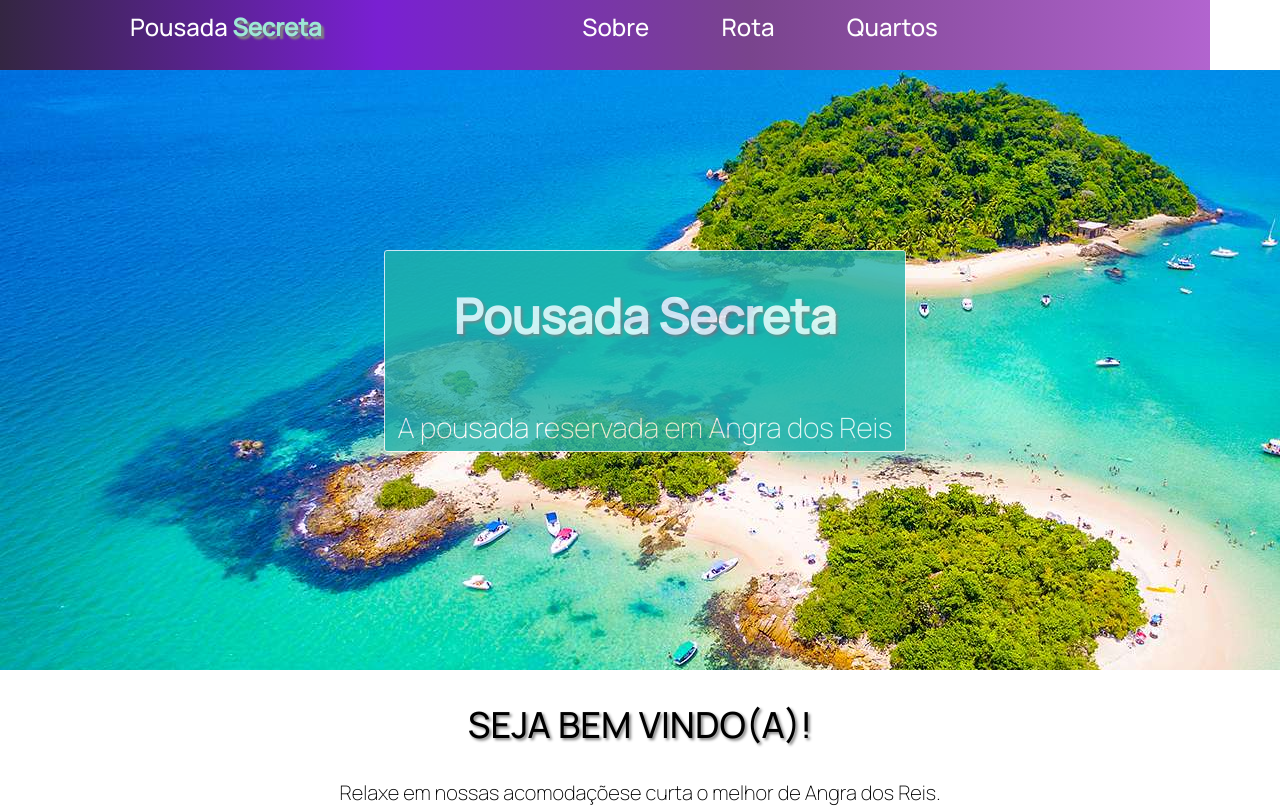
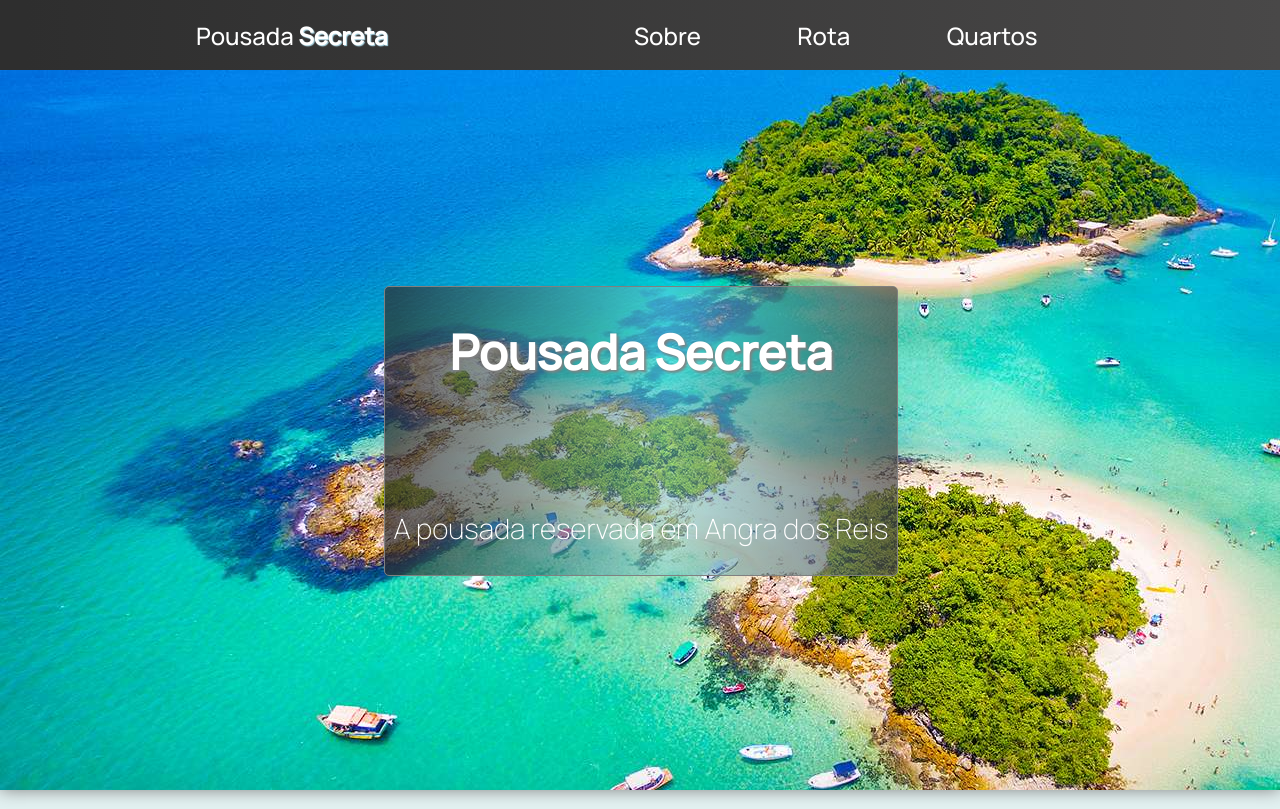
Before and after one commit to CarlosDiones96/Pousada-web, a plain HTML site: page index.htm in a window 1280 px wide. Shown: the top 809 px of the page. Drawn offline with Linux system fonts and the light colour scheme.

Commit message:
mudanca layout

```diff
--- a/estilo.css
+++ b/estilo.css
@@ -12,9 +12,25 @@ font-family: 'Manrope', sans-serif;
     font-weight: 400;
     text-transform: uppercase;
     text-shadow: gray 2px 2px 3px;
+
 }
 
 /*------------------------------------------------*/
+
+.home-link{
+    margin-left: 15%;
+    padding: 15px 4px;
+}
+
+.home-link:hover{
+    background: rgb(150,25,139);
+    background: linear-gradient(90deg, rgba(150,25,139) 0%, rgba(106,209,209) 90%);
+    color: black;
+    border-top-left-radius: 30px;
+    border-bottom-right-radius:60px;
+    border-left: 5px solid white;
+    box-sizing: border-box;
+}
 
 body{
     margin: 0;
@@ -23,65 +39,90 @@ body{
     font-family: 'Manrope', sans-serif;
     font-weight:200;
 
+    background: #e2f1f1;
+
 }
 
 header{
+    display: flex;
+    flex-direction: row;
+    justify-content: space-around;
+    align-items: center;
+    font-size: 24px;
+    margin: -70px auto auto;
+    background: black;
     height: 70px;
     position: fixed;
-
-    margin-left:0;
-
     width: 100%;
     z-index:100;
 
-    margin: -70px;
-
-    background: rgb(39,39,39);
-    background: linear-gradient(90deg, rgba(39,39,39,1) 0%, rgba(121,32,210,1) 35%, rgba(121,68,141,1) 64%, rgba(178,100,207,1) 100%);
+    background: rgb(46,46,46);
+    background: linear-gradient(90deg, rgba(46,46,46,1) 2%, rgba(73,72,72,1) 100%);
 
 }
 
 .header-links{
     width: 500px;
     display: flex;
-    justify-content: space-evenly;
+    justify-content: space-around;
+    margin: auto;
+    align-items: center;
+}
+
+.header-links a{
+    padding: 15px 20px;
+}
+
+.header-links a:hover{
+    text-align: center;
+    padding: 18px 20px;
+
+
+    background: rgb(70,200,162);
+    background: linear-gradient(281deg, rgba(70,200,162,1) 0%, rgba(7,203,145,1) 26%, rgb(22, 86, 134) 87%);
+
+    box-sizing: border-box;
+    border-radius: 3px;
+
+
 }
 
 .destaque{
-    color: #9de7d5;
+    color: white;
     font-weight: 800;
-    text-shadow:gray 3px 3px 2px;
+    text-shadow:lightblue 1px 1px 1px;
 }
 
-.header a, .header div a{
+.header div a{
     text-decoration: none;
     font-weight:500;
     color: white;
 }
 
+iframe{
+    box-shadow: 0 0 1em gray;
+}
 
-.header{
-    display: flex;
-    flex-direction: row;
-    justify-content: space-between;
-    font-size: 24px;
-    margin: 10px 200px;
-
-}
 
 .img-apresentacao{
     background: url(assets/img-fundo.jpg);
-    height: 600px;
+    height: 90vh;
     margin-top: 70px;
+    margin-left: auto;
+    margin-right:auto;
+
+    box-shadow: 0 0 1em gray;
 }
 
 .boas-vindas{
     color: white;
-    border:1px solid white;
-    width:520px;
-    height:200px;
+    border:1px solid gray;
+    width:40%;
+    height:40%;
     text-align: center;
-    background: lightseagreen;
+
+    background: rgb(46,46,46);
+    background: linear-gradient(90deg, rgba(46,46,46,0.7) 2%, rgba(112,207,209,0.5) 55%, rgba(73,72,72,0.7) 100%);
 
     display: flex;
     flex-direction: column;
@@ -91,8 +132,7 @@ header{
     top: 30%;
     left: 30%;
 
-    border-radius: 3px;
-    opacity: 0.8;
+    border-radius: 5px;
 
 }
 
@@ -112,20 +152,10 @@ header{
     margin: 10px auto;
     font-size: 20px;
     font-weight: 300;
+
 }
 
 
-.mapa{     /*Parte do mapa*/
-    height: 700px;
-
-    background: rgb(255,255,255);
-background: linear-gradient(0deg, rgba(255,255,255,1) 2%, rgba(121,32,210,1) 46%, rgba(121,68,141,1) 56%, rgba(255,255,255,1) 100%);
-
-}
-
-iframe{
-    margin-top: 125px;
-}
 
 .main-container{
     padding: 0;
@@ -140,7 +170,6 @@ iframe{
     display: flex;
     flex-direction: row;
     flex-wrap: wrap;
-
 }
 
 .img-quarto{
@@ -153,7 +182,16 @@ iframe{
     align-items: center;
 
     margin: 10px auto;
+    padding-top: 20px;
 
+    box-shadow: 0 0 1em gray;
+    border-radius: 20px;
+    background: white;
+
+}
+
+#rota{
+    margin-bottom: 50px;
 }
 
 .img-quarto img{
@@ -171,7 +209,6 @@ iframe{
     padding-bottom: 10px;
     color: #3a6c60;
     font-weight: 400;
-    border-bottom: 2px solid #3a6c60;
     width: 250px;
     text-align: center;
 }
@@ -198,6 +235,7 @@ iframe{
 .card-pousada p{
     font-size: 14px;
     margin: auto 20px;
+    font-weight:400;
 }
 
 .card-pousada h3{
@@ -214,6 +252,8 @@ iframe{
     border-top-right-radius: 20px;
     border-bottom-right-radius: 20px;
 
+    box-shadow: 0 0 1em gray;
+
 }
 
 .card-pousada div{
@@ -224,7 +264,9 @@ iframe{
     border-top-left-radius: 20px;
     border-bottom-left-radius: 20px;
 
-    background: linear-gradient(to right, #abd4e0, white)
+    background: linear-gradient(to right, #abd4e0, white);
+
+    box-shadow:0 0 1em gray;
 }
 
 .paragrafo-curto{
@@ -243,12 +285,12 @@ footer{
 
     height: 200px;
 
+    box-shadow: 0 0 1em gray;
+
     background: rgb(70,200,162);
     background: linear-gradient(281deg, rgba(70,200,162,1) 0%, rgba(7,203,145,1) 26%, rgba(7,35,56,1) 87%);
 
 }
-
-
 
 .footer-info{
     display: flex;
@@ -285,10 +327,14 @@ footer{
     font-weight: 600;
 }
 
+.footer-info div a:hover{
+    color: hsl(286, 72%, 72%)
+}
+
 .footer-copyright{
     display: block;
     margin: auto;
 
-    font-weight: 800;
+    font-weight: 400;
     font-size: 20px;
 }
--- a/index.htm
+++ b/index.htm
@@ -10,15 +10,15 @@
 </head>
 
 <body>
-    <header>
-        <div class="header">
-            <a href="#">Pousada <span class="destaque">Secreta</span></a>
+    <header class="header">
+        <div class="home-link">
+            <a href="index.htm">Pousada <span class="destaque">Secreta</span></a>
+        </div>
 
         <div class="header-links">
             <a href="#sobre">Sobre</a>
             <a href="#rota">Rota</a>
             <a href="#">Quartos</a>
-            </div>
         </div>
     </header>
 
@@ -94,7 +94,8 @@
             <div class="card-pousada">
                 <div>
                     <h3>Alimentação</h3>
-                <p>A pousada serve café da manhã em estilo continental ou buffet. Nosso restaurantes funcionam 24hrs.
+                    <p>A pousada serve café da manhã em estilo continental ou buffet. Nosso restaurantes funcionam
+                        24hrs.
                     </p>
                 </div>
                 <img src="assets/img3.jpg">
@@ -103,7 +104,8 @@
             <div class="card-pousada">
                 <div>
                     <h3>Recepção</h3>
-                <p>Nossa recepção fica aberta 24 hrs. <span class="paragrafo-curto">este texto não vai aparecer</span></p>
+                    <p>Nossa recepção fica aberta 24 hrs. <span class="paragrafo-curto">este texto não vai
+                            aparecer</span></p>
                 </div>
                 <img src="assets/img5.jpg">
             </div>
@@ -141,6 +143,7 @@
         </div>
 
     </footer>
+
 </body>
 
 </html>
```
Lines whose indentation alone changed are shown as unchanged.
